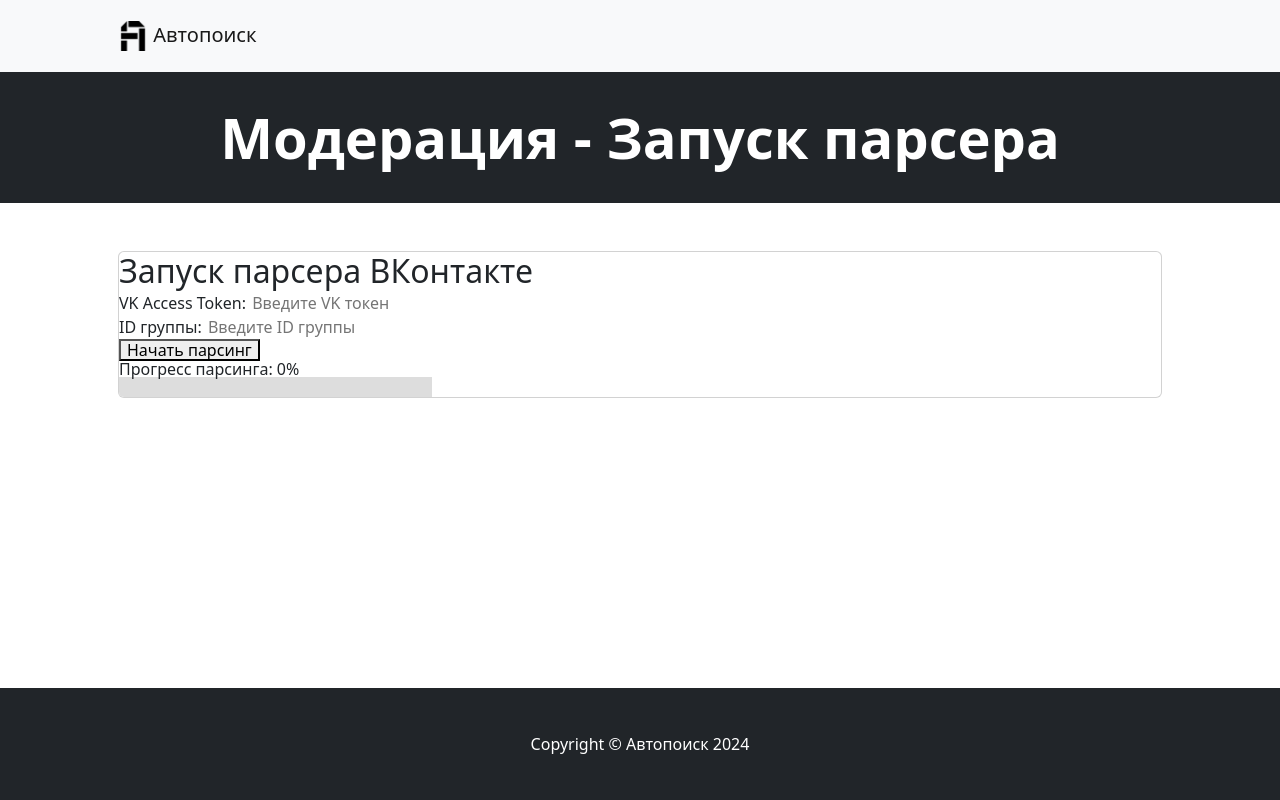
After one commit to Dakar4444/Autosearch, a Django app: page /moderation/ in a window 1280 px wide. The commit adds this page. Run offline with Django 4.2, Linux system fonts and the light colour scheme; some libraries are stand-ins or nearby versions.

Commit message:
Changed: the search form and website design

```diff
--- a/app/urls.py
+++ b/app/urls.py
@@ -22,6 +22,7 @@ from django.conf.urls.static import static
 
 urlpatterns = [
     path('admin/', admin.site.urls),
+    path('moderation/', views.moderation_view, name='moderation'),
     path('moderation/approval/', views.admin_approval_list, name='admin_approval_list'),
     path('moderation/delete_photo/<int:catalog_id>/<int:photo_id>/', views.delete_photo, name='delete_photo'),
     path('moderation/approve/<int:catalog_id>/', views.approve_catalog, name='approve_catalog'),
--- /dev/null
+++ b/catalog/forms.py
@@ -0,0 +1,7 @@
+from django import forms
+
+
+
+class VKParserForm(forms.Form):
+    token = forms.CharField(label="VK Access Token", widget=forms.TextInput(attrs={'placeholder': 'Введите VK токен'}))
+    group_id = forms.CharField(label="ID группы", widget=forms.TextInput(attrs={'placeholder': 'Введите ID группы'}))
--- /dev/null
+++ b/catalog/templates/catalog/parser_page.html
@@ -0,0 +1,43 @@
+{% extends "main/base.html" %}
+{% load static %}
+
+
+{% block text_big %}
+    <h1 class="display-4 fw-bolder">Модерация - Запуск парсера</h1>
+{% endblock %}
+
+
+{% block add_photo %}
+<section class="py-0 main">
+    <div class="container px-4 px-lg-5 mt-5">
+        <div class="col-12">
+            <div class="card">
+                <div class="row no-gutters">
+                    <h2>Запуск парсера ВКонтакте</h2>
+                    <form method="post">
+                        {% csrf_token %}
+                        {{ form.as_p }}
+                        <button type="submit" onclick="startParsing()">Начать парсинг</button>
+                        <div id="progress-container">
+                            <p>Прогресс парсинга: <span id="progress-text">0%</span></p>
+                            <div style="width: 30%; background-color: #ddd;">
+                                <div id="progress-bar" style="width: 0%; height: 20px; background-color: #4caf50;"></div>
+                            </div>
+                        </div>
+                    </form>
+                    {% if message %}
+                        <p>{{ message }}</p>
+                    {% endif %}
+                </div>
+            </div>
+        </div>
+    </div>
+</section>
+{% endblock %}
+
+
+{% block footer %}
+    <footer class="py-5 bg-dark">
+        <div class="container"><p class="m-0 text-center text-white">Copyright &copy; Автопоиск 2024</p></div>
+    </footer>
+{% endblock %}
--- a/main/templates/main/base.html
+++ b/main/templates/main/base.html
@@ -18,6 +18,7 @@
         <link rel="stylesheet" href="{% static "deps/css/style.css" %}">
     </head>
     <body>
+        <div class="wrapper">
         <!-- Navigation-->
         <nav class="navbar navbar-expand-lg navbar-light bg-light">
             <div class="container px-4 px-lg-5 my-2">
@@ -38,8 +39,8 @@
             </div>
         </nav>
         <!-- Header-->
-        <header class="bg-dark py-4 height: 100%;0">
-            <div class="container px-4 px-lg-5 my-5">
+        <header class="bg-dark py-2 height: 100%;">
+            <div class="container px-4 px-lg-5 my-4">
                 <div class="text-center text-white">
                     {% block text_big %}
                     {% endblock %}
@@ -53,9 +54,6 @@
         {% block add_photo %}
         {% endblock %}
 
-        {% block all_photo %}
-        {% endblock %}
-
         <!-- Section-->
         {% block photo_auto %}
         {% endblock %}
@@ -63,7 +61,9 @@
         <!-- Footer-->
         {% block footer %}
         {% endblock %}
+
         <!-- Bootstrap core JS-->
+    </div>
         <script src="https://cdn.jsdelivr.net/npm/bootstrap@5.2.3/dist/js/bootstrap.bundle.min.js"></script>
         <!-- Core theme JS-->
         <script src="js/scripts.js"></script>
--- a/main/templates/main/download.html
+++ b/main/templates/main/download.html
@@ -15,7 +15,7 @@
 
 
 {% block add_photo %}
-<section class="py-0">
+<section class="py-0 main">
     <div class="container px-4 px-lg-5 mt-5">
         <div class="col-12">
             <div class="card">
--- a/main/templates/main/history_car.html
+++ b/main/templates/main/history_car.html
@@ -24,7 +24,7 @@
 
 {% block photo_auto %}
 {% for car in gos_numb %}
-<section class="py-0">
+<section class="py-0 main">
     <div class="container px-4 px-lg-5 mt-5">
         <div class="col-12">
             <div class="card">
--- a/main/templates/main/search_results.html
+++ b/main/templates/main/search_results.html
@@ -24,7 +24,7 @@
 
 {% block photo_auto %}
 {% for result in results %}
-<section class="py-0">
+<section class="py-0 main">
     <div class="container px-4 px-lg-5 mt-5">
         <div class="col-12">
             <div class="card">
@@ -50,7 +50,7 @@
     </div>
 </section>
 {% empty %}
-    <p class="lead fw-bolder text-dark-100 mb-0">Результатов не найдено</p>
+    <p class="lead fw-bolder text-dark-100 display-6 mt-5 mx-auto main">Результатов не найдено</p>
 {% endfor %}
 {% endblock %}
 
--- a/main/views.py
+++ b/main/views.py
@@ -1,18 +1,17 @@
-import json
-from django.contrib import messages
 from django.contrib.auth.decorators import user_passes_test
 from django.http import JsonResponse
 from django.shortcuts import get_object_or_404, redirect, render
 from django.urls import reverse
+from catalog.forms import VKParserForm
 from catalog.models import Catalogs, Gallery
+from catalog.web_parser import parse_vk_group_posts
 from main.forms import UploadMultipleImagesForm
-
 
 
 def index(request):
 
     distinct_catalogs= Catalogs.objects.filter(is_approved=True).prefetch_related('photos').all().order_by('gos_number', '-id').distinct('gos_number')
-    catalogs = distinct_catalogs[:8]
+    catalogs = distinct_catalogs[:10]
 
     catalogs_with_photo = []
     for catalog in catalogs:
@@ -78,7 +77,7 @@ def delete_photo(request, catalog_id, photo_id):
 
     if request.method == 'POST':
         photo.delete()  # Здесь вызовется метод delete из модели Gallery, который удалит файл
-        return redirect(reverse('admin_approval_list'))  # Замените 'moderation_page' на URL вашей страницы модерации
+        return redirect(reverse('admin_approval_list'))
     return redirect(reverse('admin_approval_list'))
 
 
@@ -110,6 +109,26 @@ def delete_catalog(request, catalog_id):
 #---------------------------------------------------------------------------------------------------#
 
 
+def moderation_view(request):
+    if request.method == 'POST':
+        form = VKParserForm(request.POST)
+        if form.is_valid():
+            token = form.cleaned_data['token']
+            group_id = form.cleaned_data['group_id']
+
+            # Запуск парсера с введёнными значениями
+            parse_vk_group_posts(group_id=group_id, token=token)
+
+            # Сообщение об успешном завершении
+            return render(request, 'catalog/parser_page.html', {'form': form, 'message': 'Парсинг завершён успешно!'})
+    else:
+        form = VKParserForm()
+
+    return render(request, 'catalog/parser_page.html', {'form': form})
+
+
+#---------------------------------------------------------------------------------------------------#
+
 def catalog(request):
     catalogs= Catalogs.objects.filter(is_approved=True).prefetch_related('photos').all().distinct('gos_number')
 
--- a/static/deps/css/style.css
+++ b/static/deps/css/style.css
@@ -55,3 +55,13 @@ input {
   outline: none;
   border: none;
 }
+
+.wrapper{
+  min-height: 100%;
+  display: flex;
+  flex-direction: column;
+}
+
+.main{
+  flex: 1 1 auto;
+}
```
Also changed, not shown: catalog/templates/catalog/approval_list.html (+4 -3 lines), catalog/templates/catalog/catalog.html (+5 -17 lines), main/templates/main/index.html (+16 -28 lines), static/deps/js/number_ramka.js (+47 -12 lines), catalog/views.py (line endings or trailing spaces).
